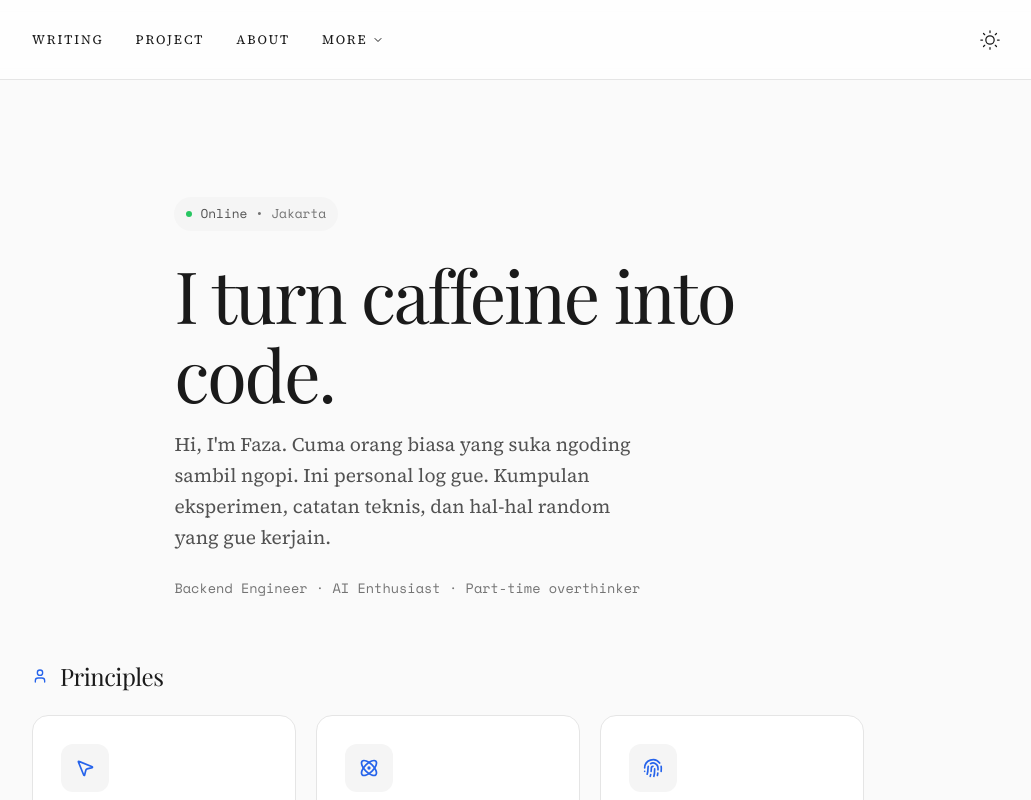
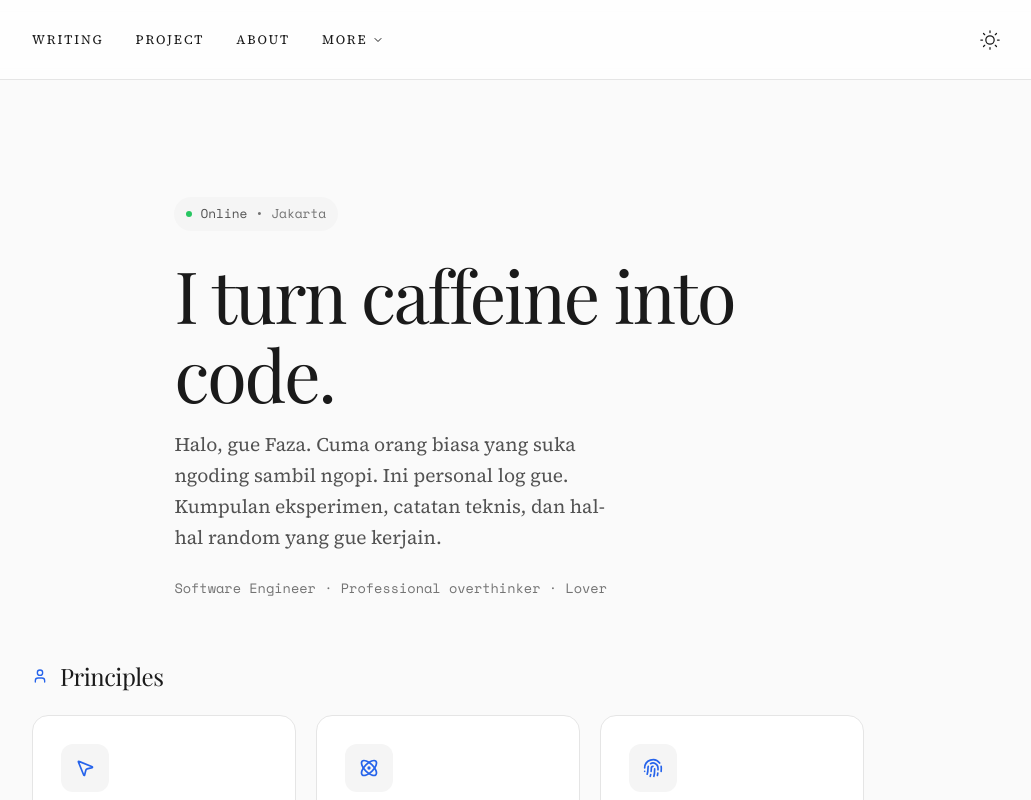
Before and after one commit to muhammadfaza16/muhammadfaza16.github.io, a Next.js app: page /about in a window 1280 px wide. Shown: the top 800 px of the page, without its empty margins (120-1151 px from the left). Built offline with nearby package versions, Linux system fonts and the light colour scheme; a web font is replaced by a local one.

Commit message:
fix: restore lost manual copy changes on about page

```diff
--- a/src/app/about/page.tsx
+++ b/src/app/about/page.tsx
@@ -259,7 +259,7 @@ export default function AboutPage() {
                                 margin: 0
                             }}
                         >
-                            Hi, I'm Faza. Cuma orang biasa yang suka ngoding sambil ngopi.
+                            Halo, gue Faza. Cuma orang biasa yang suka ngoding sambil ngopi.
                             Ini personal log gue. Kumpulan eksperimen, catatan teknis,
                             dan hal-hal random yang gue kerjain.
                         </motion.p>
@@ -273,7 +273,7 @@ export default function AboutPage() {
                                 marginTop: "clamp(1.5rem, 3vh, 2rem)"
                             }}
                         >
-                            Backend Engineer · AI Enthusiast · Part-time overthinker
+                            Software Engineer · Professional overthinker · Lover
                         </motion.p>
                     </motion.div>
                 </Container>
```
